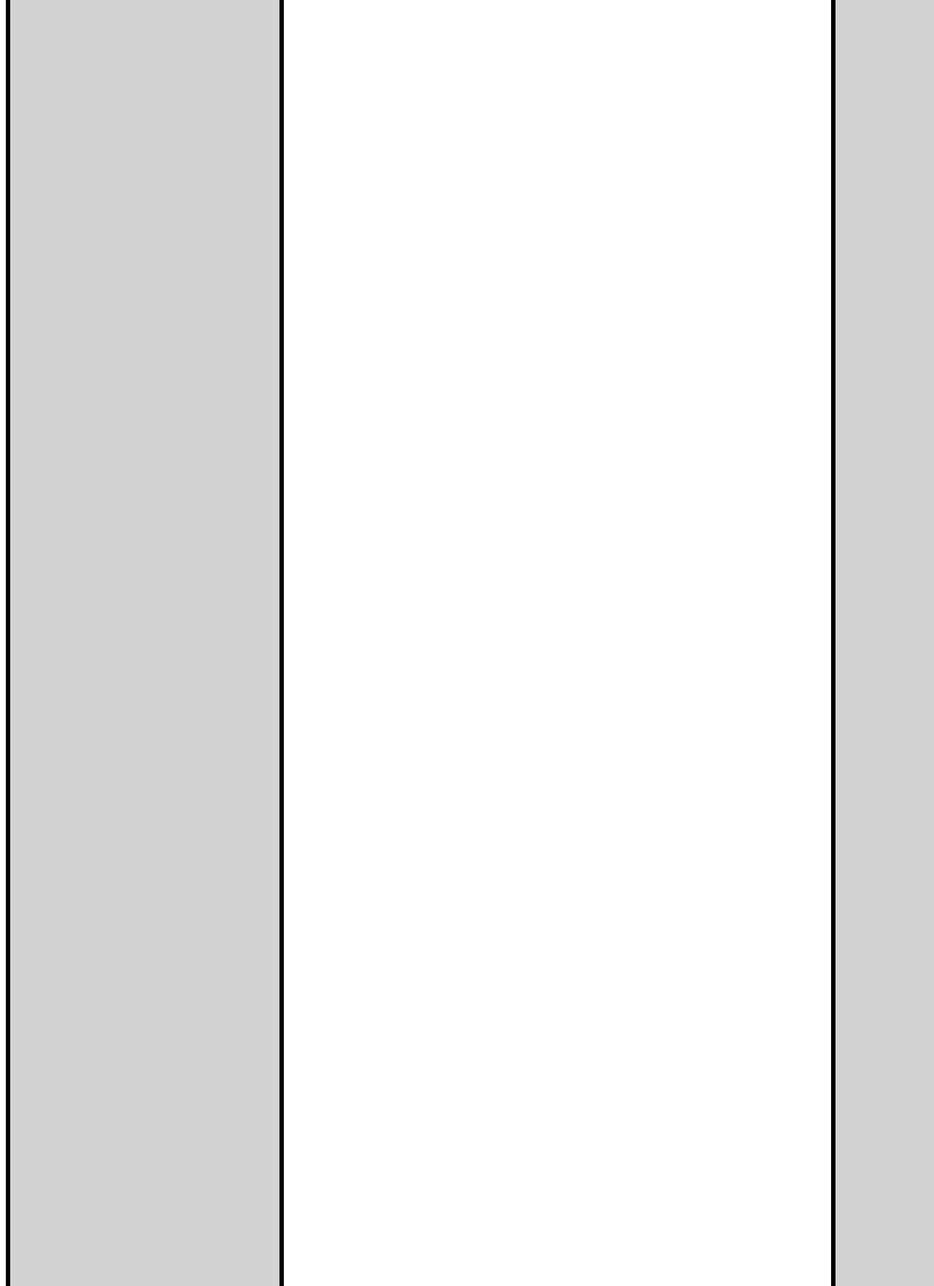
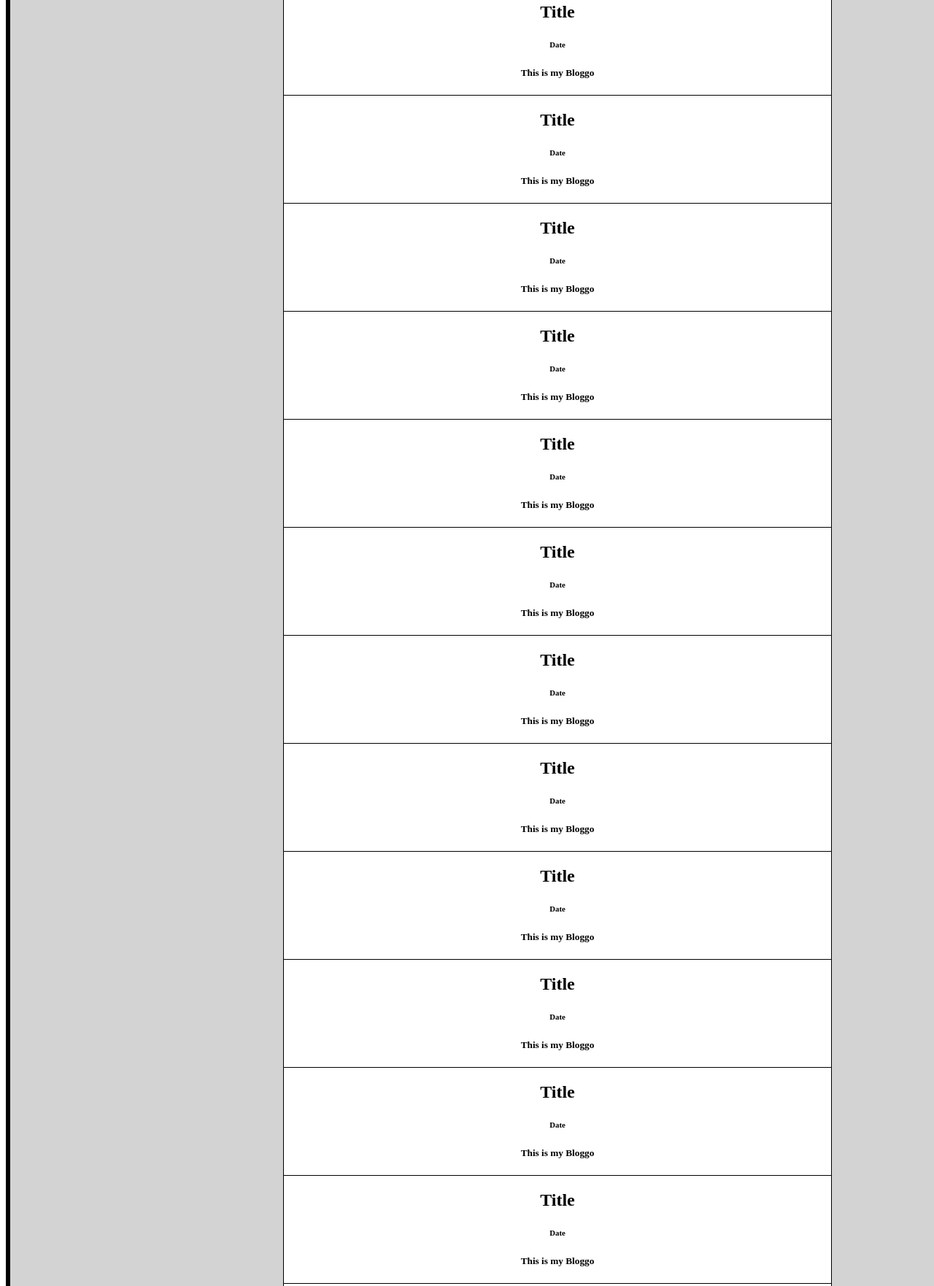
Before and after one commit to Christrevino22/ACA_web101_Christopher_Trevino, a plain HTML site: page src/blog/blog.html in a window 1280 px wide. Shown: the part 968-2730 px from the top of the page at 73% size. Drawn offline with Linux system fonts and the light colour scheme.

Commit message:
more changes

```diff
--- a/src/blog/blog.html
+++ b/src/blog/blog.html
@@ -58,6 +58,82 @@
           <h5>This is my Bloggo</h5>
 
         </section>
+        <section>
+          <h2>Title</h2>
+          <h6>Date</h6>
+          <h5>This is my Bloggo</h5>
+        </section>
+        <section>
+          <h2>Title</h2>
+          <h6>Date</h6>
+          <h5>This is my Bloggo</h5>
+        </section>
+        <section> <h2>Title</h2>
+          <h6>Date</h6>
+          <h5>This is my Bloggo</h5>
+        </section>
+        <section>
+          <h2>Title</h2>
+          <h6>Date</h6>
+          <h5>This is my Bloggo</h5>
+        </section>
+        <section>
+          <h2>Title</h2>
+          <h6>Date</h6>
+          <h5>This is my Bloggo</h5>
+        </section>
+        <section>
+
+          <h2>Title</h2>
+          <h6>Date</h6>
+          <h5>This is my Bloggo</h5>
+       </section>
+       <section>
+        <h2>Title</h2>
+        <h6>Date</h6>
+        <h5>This is my Bloggo</h5>
+       </section>
+       <section>
+        <h2>Title</h2>
+        <h6>Date</h6>
+        <h5>This is my Bloggo</h5>
+       </section>
+       <section>
+        <h2>Title</h2>
+        <h6>Date</h6>
+        <h5>This is my Bloggo</h5>
+       </section>
+       <section>
+
+        <h2>Title</h2>
+        <h6>Date</h6>
+        <h5>This is my Bloggo</h5>
+       </section>
+       <section>
+        <h2>Title</h2>
+        <h6>Date</h6>
+        <h5>This is my Bloggo</h5>
+       </section>
+       <section>
+        <h2>Title</h2>
+        <h6>Date</h6>
+        <h5>This is my Bloggo</h5>
+       </section>
+       <section>
+        <h2>Title</h2>
+        <h6>Date</h6>
+        <h5>This is my Bloggo</h5>
+       </section>
+       <section>
+        <h2>Title</h2>
+        <h6>Date</h6>
+        <h5>This is my Bloggo</h5>
+       </section>
+       <section>
+        <h2>Title</h2>
+        <h6>Date</h6>
+        <h5>This is my Bloggo</h5>
+       </section>
         </div>
       </main>
     </div>
--- a/src/blog/blogStyle.css
+++ b/src/blog/blogStyle.css
@@ -12,8 +12,9 @@
 
 }
 .head-box {
-  background-color: blue;
+  background-color:steelblue;
   color: white;
+  text-decoration: white;
 
 
 }
@@ -27,7 +28,7 @@ a {
 
 .blog-container {
   text-align: center;
-  border: 6px  solid black;
+  border: 1px  solid black;
   color: black;
   background-color: white;
   margin: auto;
@@ -40,26 +41,11 @@ a {
     background-color: lightgrey;
     text-align: right;
     color: grey;
-    text-decoration: underline 3px;
-
-
-
-
-
-
 
 
   }
-  .container-2 {
-    text-align: center;
-    text-decoration: underline;
-    border: solid 2px red;
+  section {
+    border-bottom: 1px solid black;
+
 
   }
-
-
-
-
-
-
-}
```
